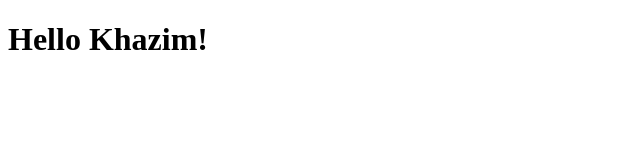
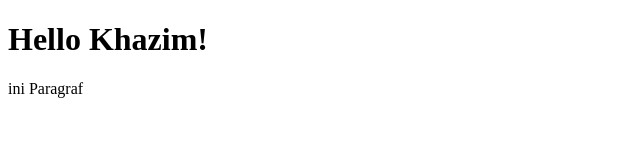
Before and after one commit to yovixtar/learn-git-1-remote, a plain HTML site: page index.html in a window 1280 px wide. Shown: the whole page, without its empty margins (0-640 px from the left). Drawn offline with Linux system fonts and the light colour scheme.

Commit message:
menambahkan paragraf

```diff
--- a/index.html
+++ b/index.html
@@ -8,5 +8,6 @@
 </head>
 <body>
     <h1>Hello Khazim!</h1>
+    <p>ini Paragraf</p>
 </body>
 </html>
```
